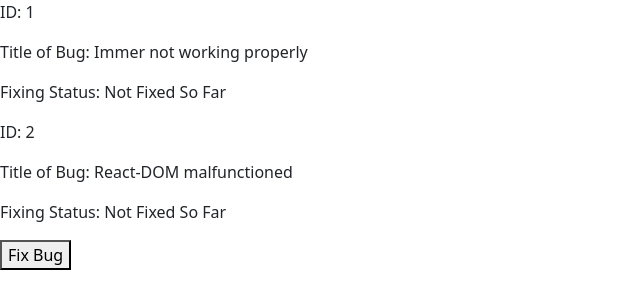
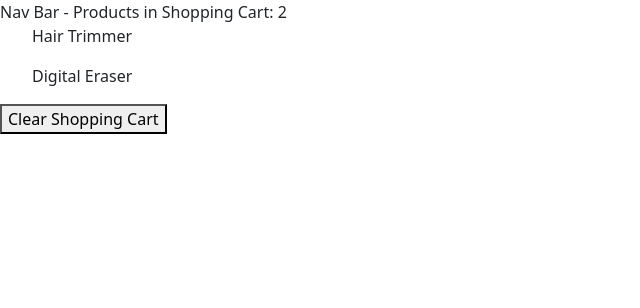
Before and after one commit to codewithghani/react-fundamentals, a React (Vite) app: page / in a window 1280 px wide. Shown: the top 308 px of the page, without its empty margins (0-640 px from the left). Built offline with nearby package versions, Linux system fonts and the light colour scheme.

Commit message:
sharing state between components ... state can be updated in a component where it is created ....

```diff
--- a/src/App.tsx
+++ b/src/App.tsx
@@ -1,11 +1,14 @@
 // import { useState } from "react";
+import { useState } from "react";
 import "./App.css";
 // import Alert from "./components/Alert";
 // import Alert from "./components/Alert";
 // import ButtonRedefined from "./components/Button";
 // import Like from "./components/Like/Like";
 // import UpdatingObjects from "./components/UpdatingObjects";
-import UpdatingObjectsImmer from "./components/UpdatingObjects-Immer";
+// import UpdatingObjectsImmer from "./components/UpdatingObjects-Immer";
+import NavBar from "./components/NavBar";
+import ShoppingCart from "./components/ShoppingCart";
 // import ListGroup from "./components/ListGroup";
 // import NameList from "./components/NameList";
 // import Style from "./components/Style"; /* using of style sheet  */
@@ -13,9 +16,17 @@
 // import ParentComponent from "./components/ParentComponent";
 
 function App() {
+  const [cartItems, setCartItems] = useState([
+    "Hair Trimmer",
+    "Digital Eraser",
+  ]);
+  const handleClear = () => {
+    setCartItems([]);
+  };
   return (
     <div>
-      <UpdatingObjectsImmer />
+      <NavBar itemsCount={cartItems.length} />
+      <ShoppingCart cartItems={cartItems} onClear={handleClear} />
     </div>
   );
 }
--- /dev/null
+++ b/src/components/NavBar.tsx
@@ -0,0 +1,9 @@
+// import React from "react";
+interface Props {
+  itemsCount: number;
+}
+const NavBar = ({ itemsCount }: Props) => {
+  return <div>Nav Bar - Products in Shopping Cart: {itemsCount}</div>;
+};
+
+export default NavBar;
--- /dev/null
+++ b/src/components/ShoppingCart.tsx
@@ -0,0 +1,22 @@
+// import React from 'react'
+interface Props {
+  cartItems: string[];
+  onClear: () => void;
+}
+const ShoppingCart = ({ cartItems, onClear }: Props) => {
+  return (
+    <div>
+      <ul>
+        {cartItems.map((item) => (
+          <p>{item}</p>
+        ))}
+      </ul>
+      <button onClick={onClear} type="button">
+        {" "}
+        Clear Shopping Cart
+      </button>
+    </div>
+  );
+};
+
+export default ShoppingCart;
```
